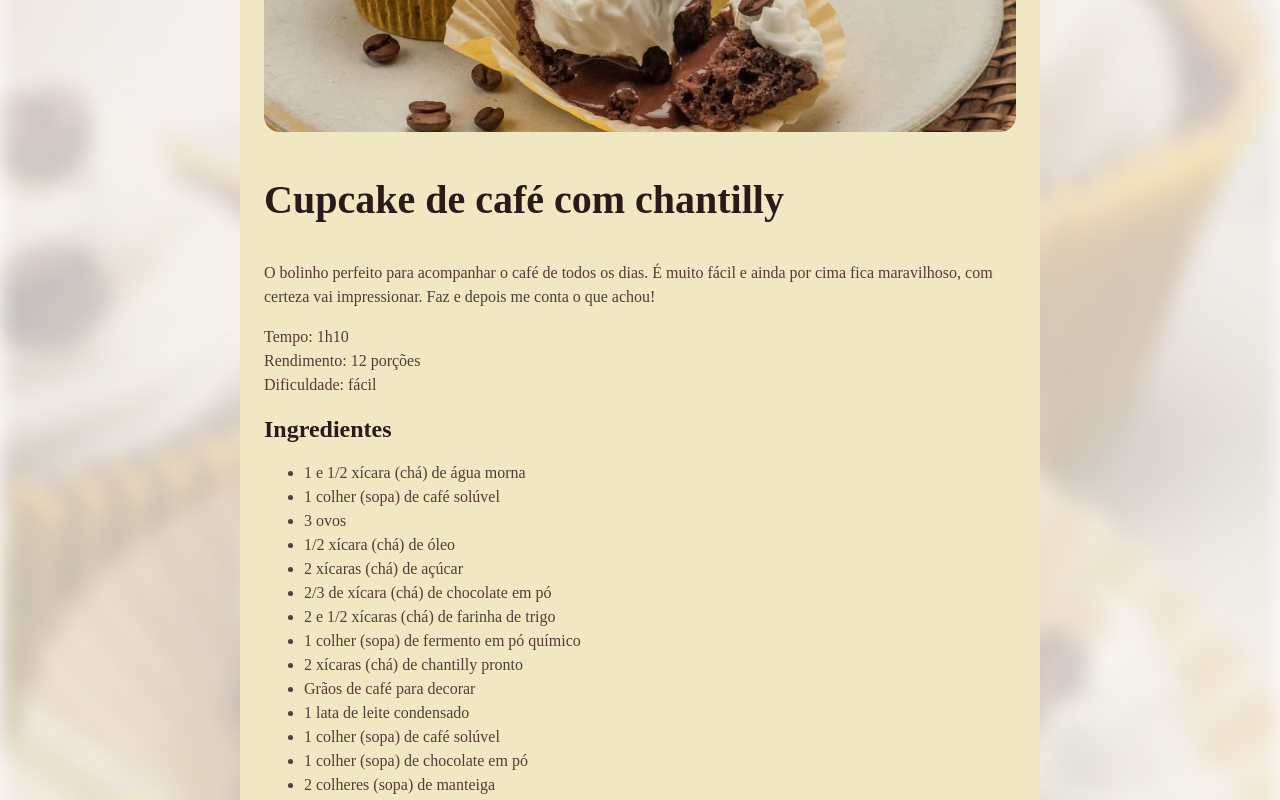
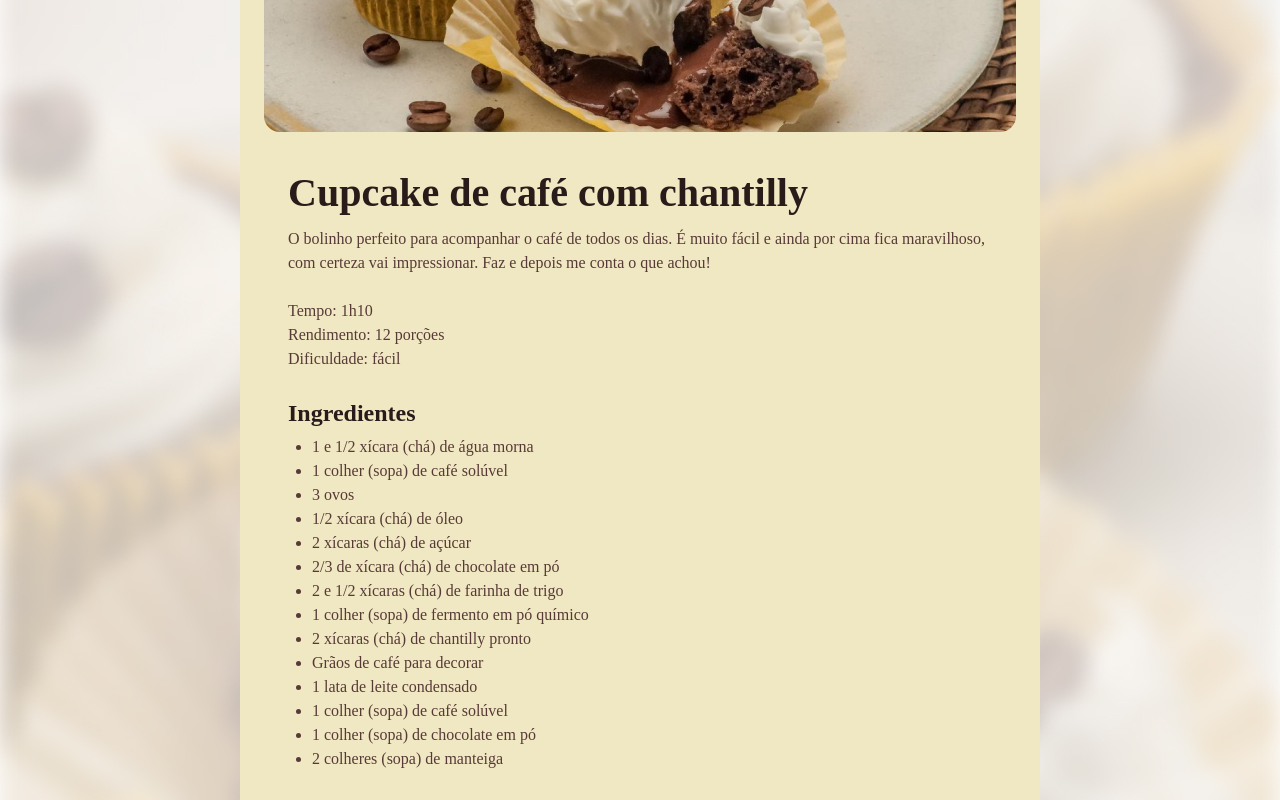
Before and after one commit to Andersonspita/Rocketseat, a plain HTML site: page index.html in a window 1280 px wide. Shown: the part 340-1140 px from the top of the page. Drawn offline with Linux system fonts and the light colour scheme; a web font is replaced by a local one.

Commit message:
Personalização de espaços

```diff
--- a/index.html
+++ b/index.html
@@ -17,7 +17,7 @@
         <h1>Cupcake de café com chantilly</h1>
         <p>
           O bolinho perfeito para acompanhar o café de todos os dias. É muito fácil e ainda por cima fica maravilhoso, com certeza vai impressionar. Faz e depois me conta o que achou!
-        </p>
+        </p><br>
         <p>
           Tempo: 1h10 <br>
           Rendimento: 12 porções <br>
--- a/style.css
+++ b/style.css
@@ -1,3 +1,8 @@
+* {
+  margin: 0;
+  padding: 0;
+}
+
 :root {
   font-family: "Alice", serif;
   line-height: 150%;
@@ -18,13 +23,32 @@ body {
   margin: 48px auto;
 }
 
+main {
+  padding: 24px;
+}
+
+section + section {
+  margin-top: 24px;
+}
+
+#about p + p {
+  margin-top: 12px;
+}
+
 h1 {
-  line-height: 140%;
+  line-height: 150%;
   font-size: 40px;
   color: #291b1a;
+  margin-bottom: 4px;
 }
 
 h2 {
+  line-height: 150%;
   font-size: 24px;
   color: #291b1a;
+  margin-bottom: 4px;
 }
+
+ul {
+  padding-left: 24px;
+}
```
